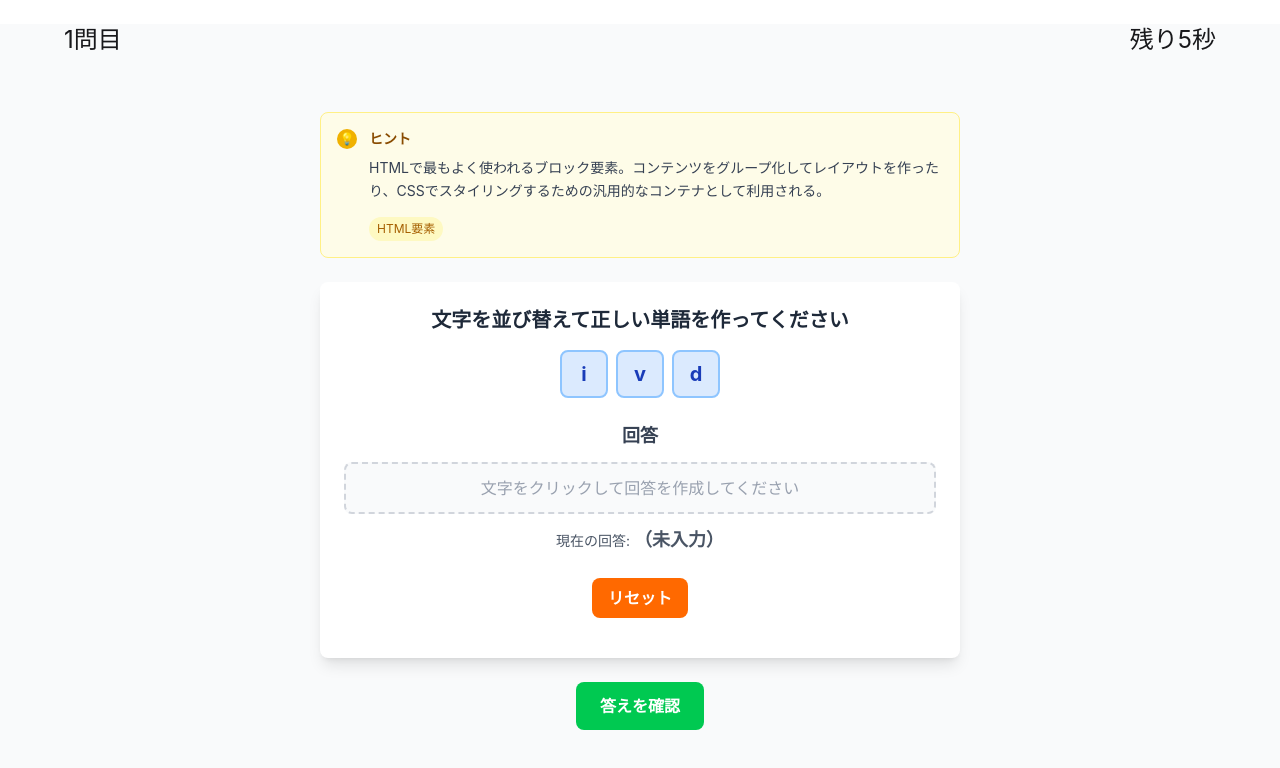
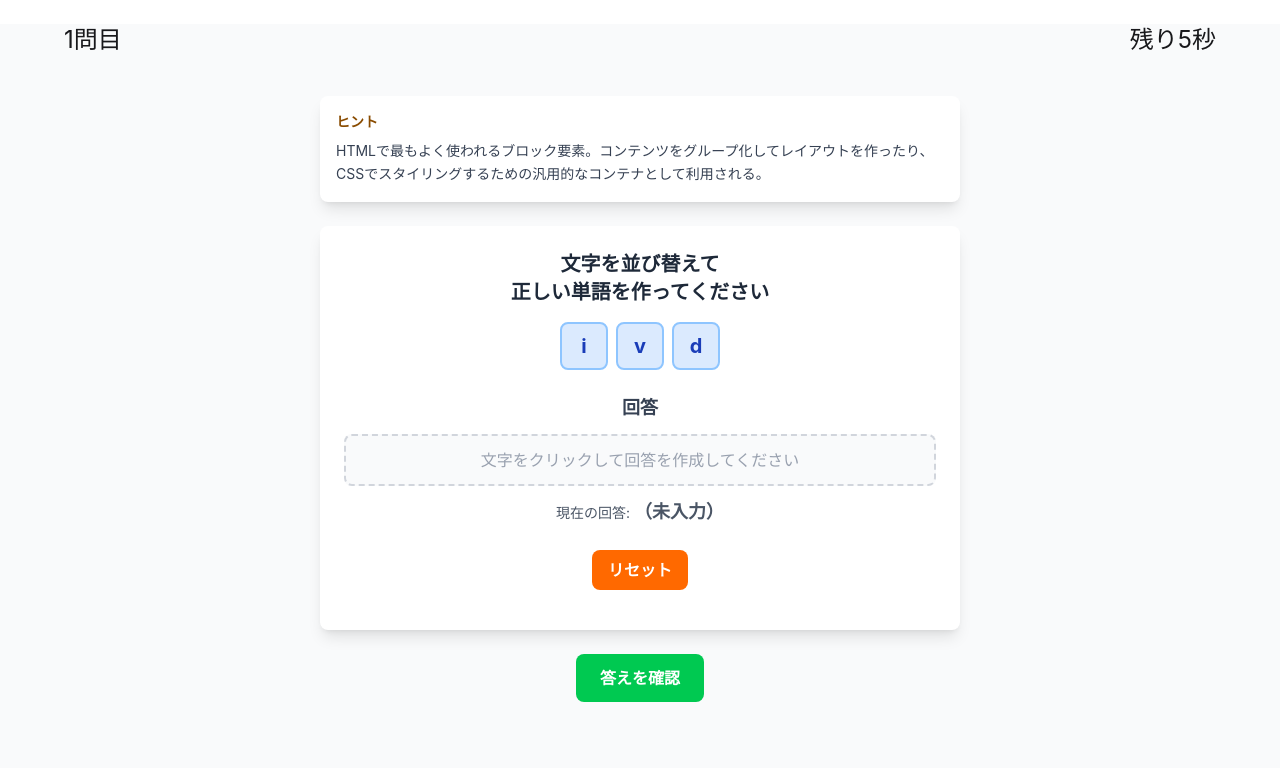
Before and after one commit to koza-ken/shufflemoji, a React (Vite) app: page /game in a window 1280 px wide. Shown: the top 768 px of the page. Built offline with nearby package versions, Linux system fonts and the light colour scheme.

Commit message:
fix:見た目の修正

```diff
--- a/src/components/game/Hint.tsx
+++ b/src/components/game/Hint.tsx
@@ -17,12 +17,12 @@ export const Hint = ({ word }: HintProps) => {
     return null;
   }
   return (
-    <div className="bg-yellow-50 border border-yellow-200 rounded-lg p-4 mb-6">
+    <div className="bg-white rounded-lg shadow-lg p-4 mb-6">
       <div className="flex items-start gap-3">
         {/* ヒントアイコン */}
-        <div className="flex-shrink-0 w-5 h-5 bg-yellow-500 rounded-full flex items-center justify-center">
+        {/* <div className="flex-shrink-0 w-5 h-5 bg-yellow-500 rounded-full flex items-center justify-center">
           <span className="text-white text-xs font-bold">💡</span>
-        </div>
+        </div> */}
 
         {/* ヒント内容 */}
         <div className="flex-1">
@@ -34,7 +34,7 @@ export const Hint = ({ word }: HintProps) => {
           </p>
 
           {/* カテゴリ表示 */}
-          {word.category && (
+          {/* {word.category && (
             <div className="mt-3">
               <span className="inline-block bg-yellow-100 text-yellow-700 text-xs px-2 py-1 rounded-full">
                 {word.category === 'html-elements' ? 'HTML要素' :
@@ -42,7 +42,7 @@ export const Hint = ({ word }: HintProps) => {
                  word.category}
               </span>
             </div>
-          )}
+          )} */}
         </div>
       </div>
     </div>
--- a/src/pages/GamePage.tsx
+++ b/src/pages/GamePage.tsx
@@ -132,14 +132,15 @@ export const GamePage = () => {
       <Header count={questionCount} />
 
       {/* メインゲーム画面 */}
-      <div className="max-w-2xl mx-auto px-4 py-8">
+      <div className="max-w-2xl mx-auto px-4 py-4">
         {/* ヒント表示 */}
         <Hint word={currentWord} />
 
         {/* バラバラの文字表示エリア */}
         <div className="bg-white rounded-lg shadow-lg p-6 mb-6">
           <h2 className="text-xl font-semibold text-gray-800 mb-4 text-center">
-            文字を並び替えて正しい単語を作ってください
+            <p>文字を並び替えて</p>
+            <p>正しい単語を作ってください</p>
           </h2>
 
           {/* 利用可能な文字を表示（固定位置） */}
```
